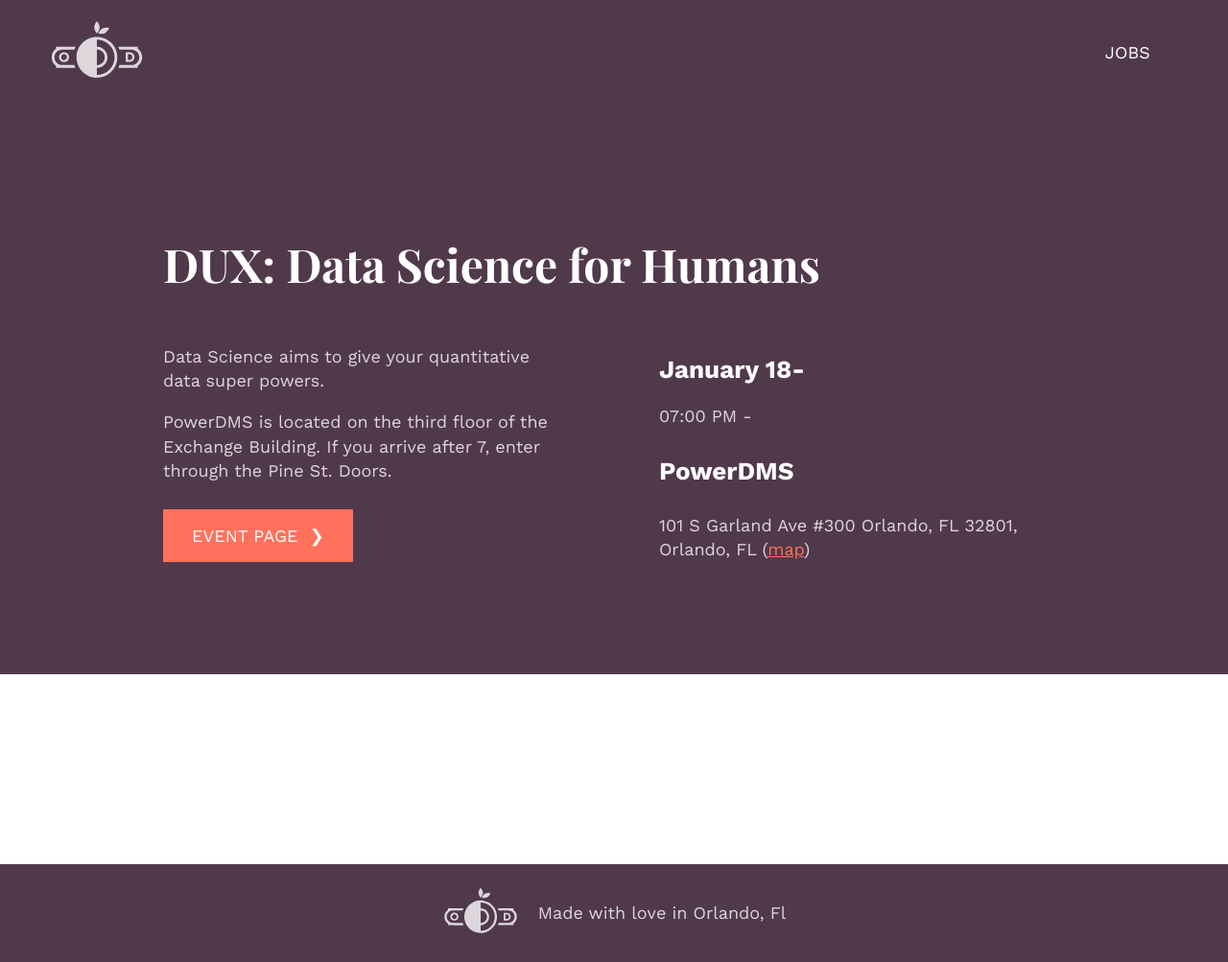
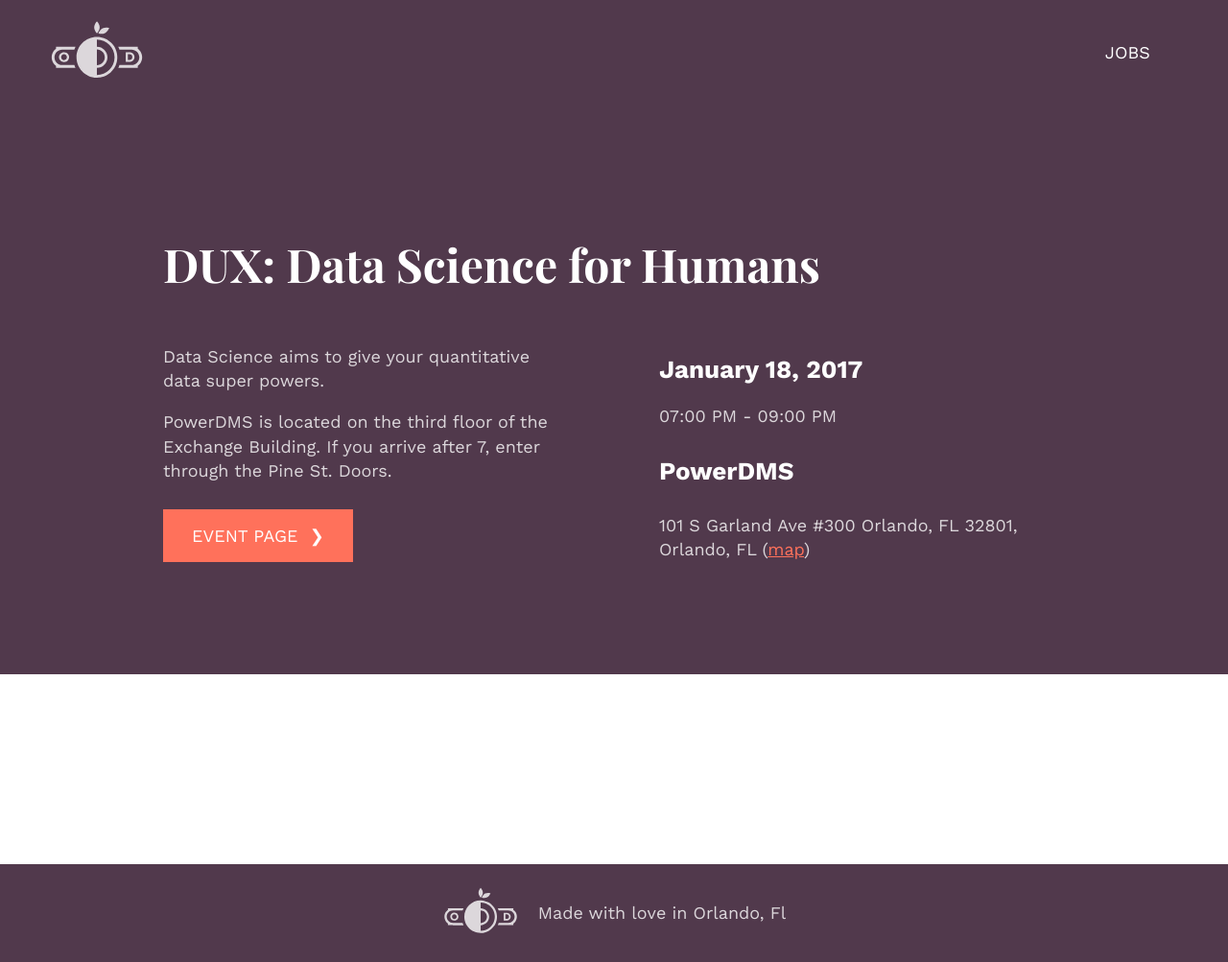
Before and after one commit to whosdustin/orlando-designers, a Jekyll site: the page built from _events/dux-data-science-for-humans.markdown, in a window 1280 px wide. Shown: the whole page at 96% size. Built offline with Jekyll 4.4.1, drawn with Linux system fonts in a browser that asks for light colours; comment, search, counter and statistics services are not loaded.

Commit message:
Updated Dux Data Science For Humans

```diff
--- a/_events/dux-data-science-for-humans.markdown
+++ b/_events/dux-data-science-for-humans.markdown
@@ -2,6 +2,7 @@
 title: 'DUX: Data Science for Humans'
 date: 2017-01-17 10:18:00 -05:00
 start_date: 2017-01-18 19:00:00 -05:00
+end_date: 2017-01-18 21:00:00 -05:00
 location_name: PowerDMS
 address: '101 S Garland Ave #300 Orlando, FL 32801, Orlando, FL'
 link: https://www.meetup.com/Downtown-UX-Meetup/events/236266788/
```
